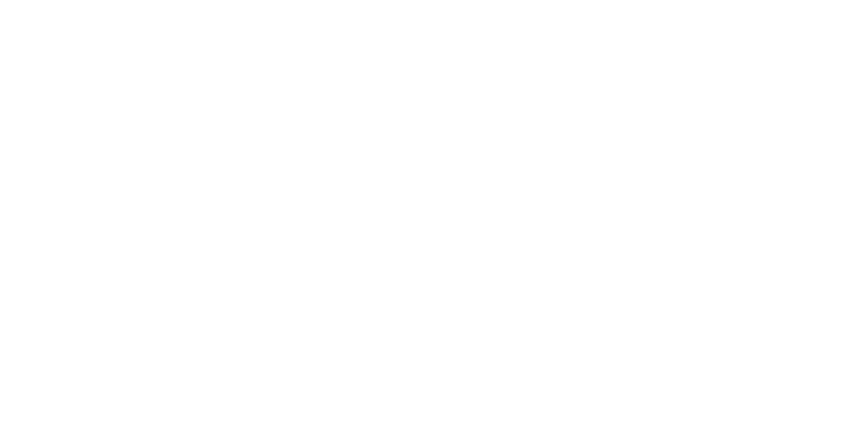
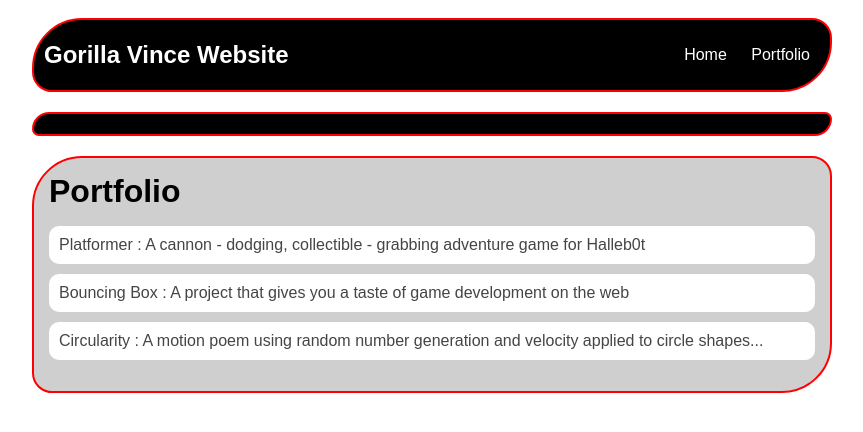
Before and after one commit to McInty1/McInty1.github.io, a plain HTML site: page portfolio.html in a window 1280 px wide. Shown: the whole page, without its empty margins (208-1071 px from the left). Drawn offline with Linux system fonts and the light colour scheme.

Commit message:
add portfolio.html file

```diff
--- a/portfolio.html
+++ b/portfolio.html
@@ -0,0 +1,34 @@
+<!DOCTYPE HTML>
+<html>
+    <head>
+        <title>Gorilla Vince Website</title>
+        <link rel="stylesheet" href="style.css">
+    </head>
+    <body>
+      <div id="all-contents">
+        <nav>
+            <h1>Gorilla Vince Website</h1>
+            <ul id="nav-ul">
+               <li class="nav-li">
+               <a class="nav-a" href="index.html">Home</a>
+             </li>
+             <li class="nav-li">
+               <a class="nav-a" href="portfolio.html">Portfolio</a>
+             </li>
+         </ul>
+     </nav>
+     <nav>
+        <!-- Nav stuff here...-->
+    </nav>
+    <main>
+        <div class="content">
+            <h1>Portfolio</h1>
+            <ul id="portfolio">
+                <li><a href="projects/platformer/">Platformer : A cannon - dodging, collectible - grabbing adventure game for Halleb0t</a></li>
+                <li><a href="projects/bouncing-box/">Bouncing Box : A project that gives you a taste of game development on the web </a></li>
+                <li><a href="projects/circularity/">Circularity : A motion poem using random number generation and velocity applied to circle shapes...</a></li>
+            </ul>
+        </div>
+    </main>
+    </body>
+</html>
--- a/style.css
+++ b/style.css
@@ -69,3 +69,28 @@ img {
     border: 2px solid rgb(255, 0, 0);
     border-radius: 50px 20px;
 }
+   /* portfolio styles */
+   .content h1 {
+    color: black;
+}
+
+#portfolio {
+    list-style-type: none;
+    padding-left: 0;
+}
+
+#portfolio li {
+    background: #fff;
+    padding: 10px;
+    border-radius: 10px;
+    margin-bottom: 10px;
+}
+
+#portfolio li:hover {
+    background: #eee;
+}
+
+#portfolio a {
+    text-decoration: none;
+    color: #454545;
+}
```
